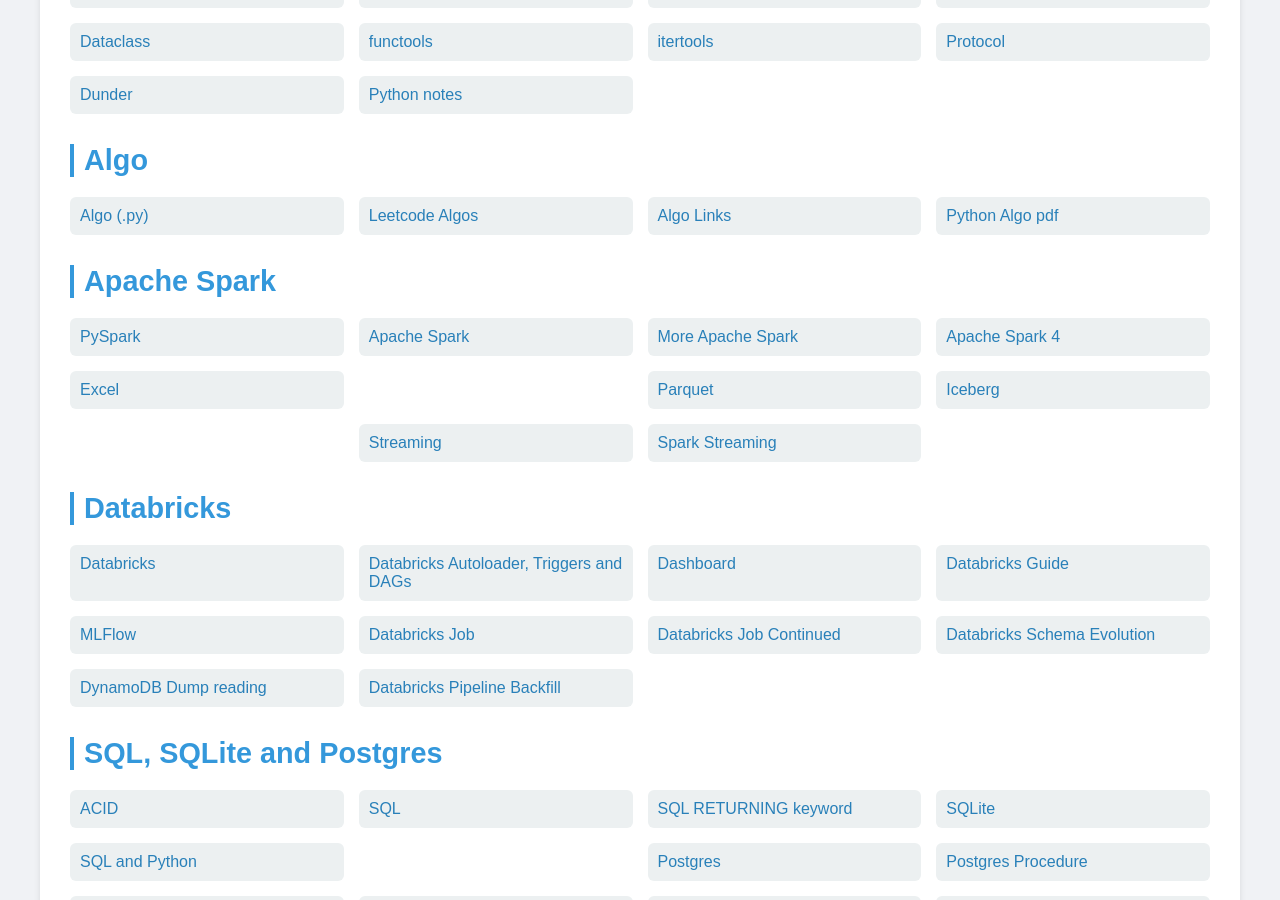
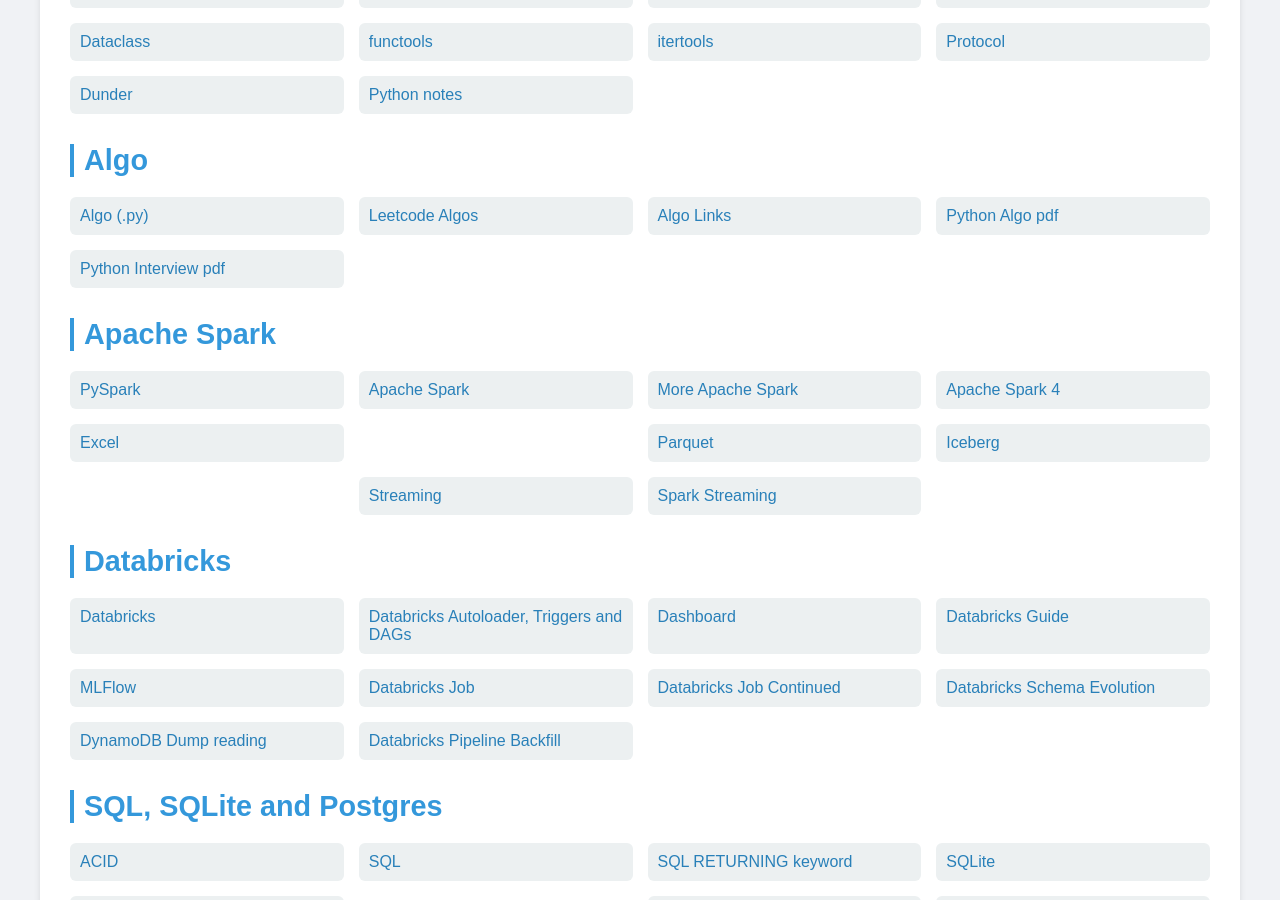
Before and after one commit to Michael-Lubinsky/michael-lubinsky.github.com, a Jekyll site: the page built from index.html, in a window 1280 px wide and 900 px high, scrolled down 323 px. Built offline with Jekyll 4.4.1, drawn with Linux system fonts in a browser that asks for light colours.

Commit message:
Add link to Python Interview PDF in index.html

```diff
--- a/index.html
+++ b/index.html
@@ -101,6 +101,7 @@
                 <a href="python/leetcode.html">Leetcode Algos</a>
                 <a href="algo/algo.html">Algo Links</a>
                 <a href="algo/Python_Algos.pdf">Python Algo pdf</a>
+                <a href="algo/Python_interview.pdf">Python Interview pdf</a>
             </div>
         </div>
 
```
